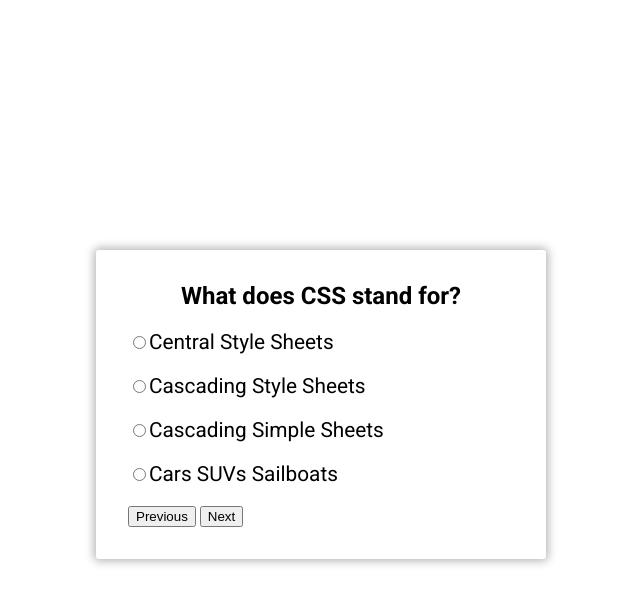
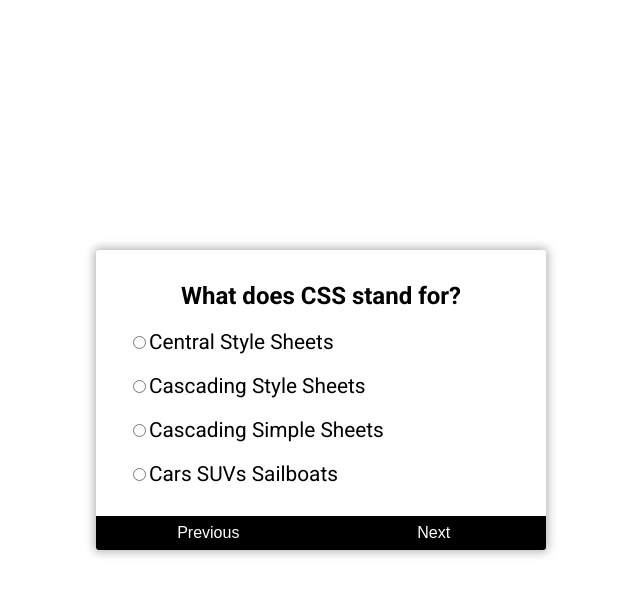
Before and after one commit to rishi1011/quiz-app, a plain HTML site: page index.html in a window 1280 px wide. Both pictures are taken after a click on the button "Next". Shown: the whole page, without its empty margins (319-959 px from the left). Drawn offline with Linux system fonts and the light colour scheme.

Commit message:
Styled buttons

```diff
--- a/index.html
+++ b/index.html
@@ -47,7 +47,7 @@
                 <li><input type="radio" name="answer2" id="d2"><label for="d2" class="d2_text">Helicopters Terminals Motorboats
                         Lamborginis</label></li>
             </ul>
-            <button class="next" data-previous>Previous</button>
+            <button class="previous" data-previous>Previous</button>
             <button class="next" data-next>Next</button>
         </div>
         <div class="page">
@@ -59,7 +59,7 @@
                 <li><input type="radio" name="answer3" id="c3"><label for="c3" class="c3_text">1994</label></li>
                 <li><input type="radio" name="answer3" id="d3"><label for="d3" class="d3_text">None of the above.</label></li>
             </ul>
-            <button class="next" data-previous>Previous</button>
+            <button class="previous" data-previous>Previous</button>
             <button class="next">Submit</button>
         </div>
     </div>
--- a/style.css
+++ b/style.css
@@ -33,6 +33,7 @@ body {
     /* animation: FadeOut 0.5s ease forwards; */
     animation: FadeOut 0s ease forwards;
     position: absolute;
+    overflow: hidden;
 }
 
 .page.active {
@@ -58,6 +59,36 @@ ul li {
 li label,
 li input {
     cursor: pointer;
+}
+
+button {
+    background-color: #000;
+    color: #fff;
+    border: none;
+    padding: 0.5rem 1rem;
+    width: 49.9%;
+    position: absolute;
+    cursor: pointer;
+    font-size: 1rem;
+}
+
+button.next {
+    bottom: 0;
+    right: 0;
+}
+
+button.previous {
+    bottom: 0;
+    left: 0;
+}
+
+button:focus {
+    outline: none;
+}
+
+button:active,
+button:hover {
+    opacity: 0.9;
 }
 
 @keyframes FadeOut {
```
